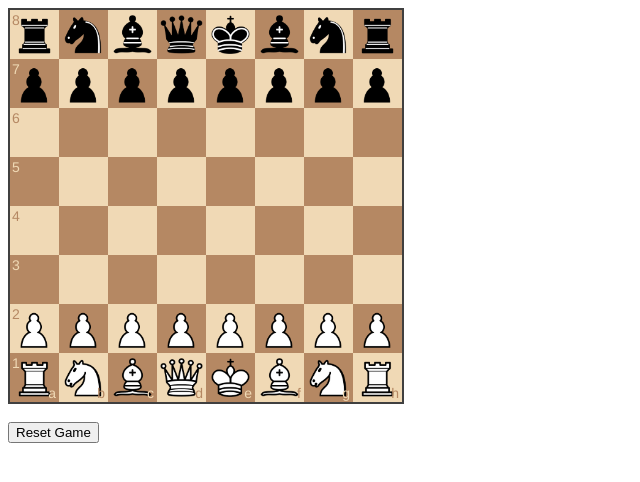
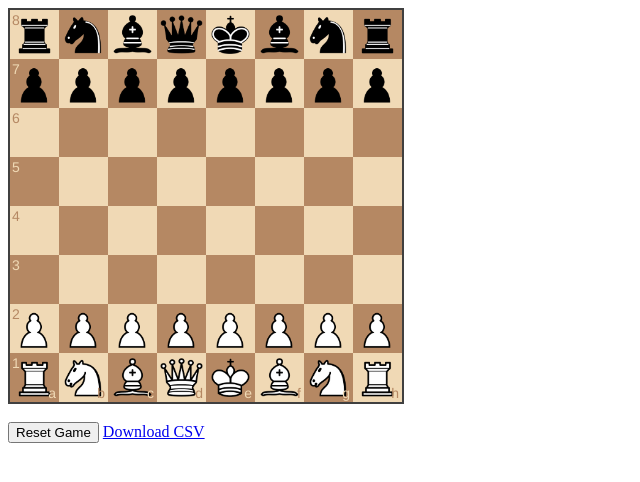
Before and after one commit to Dmongue1/CMSC-471-Project-1, a website: page public/index.html in a window 1280 px wide. Shown: the whole page, without its empty margins (0-640 px from the left). Drawn offline with Linux system fonts and the light colour scheme.

Commit message:
Update index.html

```diff
--- a/public/index.html
+++ b/public/index.html
@@ -9,6 +9,9 @@
     <div id="board" style="width: 400px"></div>
     <br>
     <button onclick="resetBoard()">Reset Game</button>
+        <a href='#'
+        onclick='downloadCSV({ filename: "test-data.csv" });'
+    >Download CSV</a>
   </body>
   <script src="./js/jquery-3.2.1.min.js"></script>
   <script src="./js/chess.js"></script>
```
